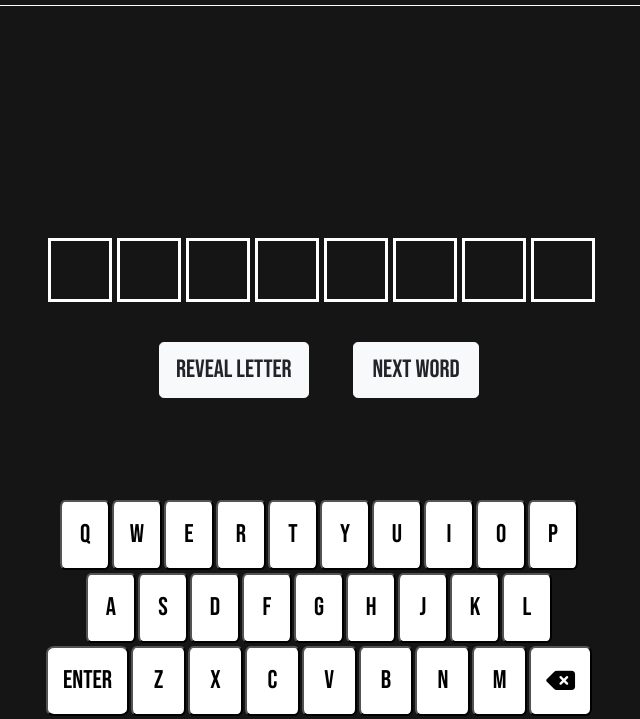
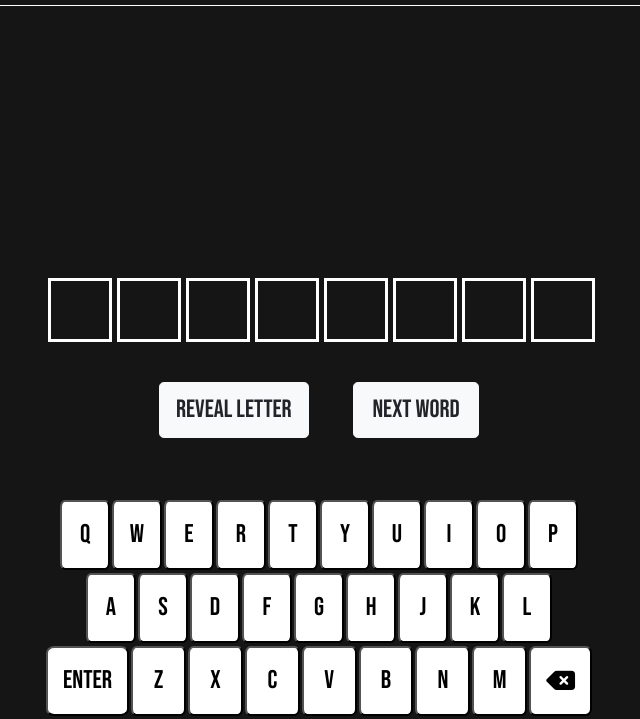
Before and after one commit to jacobbaber/Definy, a website with bundled scripts: page index.html in a window 1280 px wide. Shown: the part 81-800 px from the top of the page, without its empty margins (321-961 px from the left). Built offline with nearby package versions, Linux system fonts and the light colour scheme; no server answers.

Commit message:
changed def-container height

```diff
--- a/styles.css
+++ b/styles.css
@@ -28,7 +28,7 @@ html {
 }
 
 .def-container {
-  height: 25%;
+  height: 30%;
   display: flex;
   align-items: end;
   justify-content: center;
```
